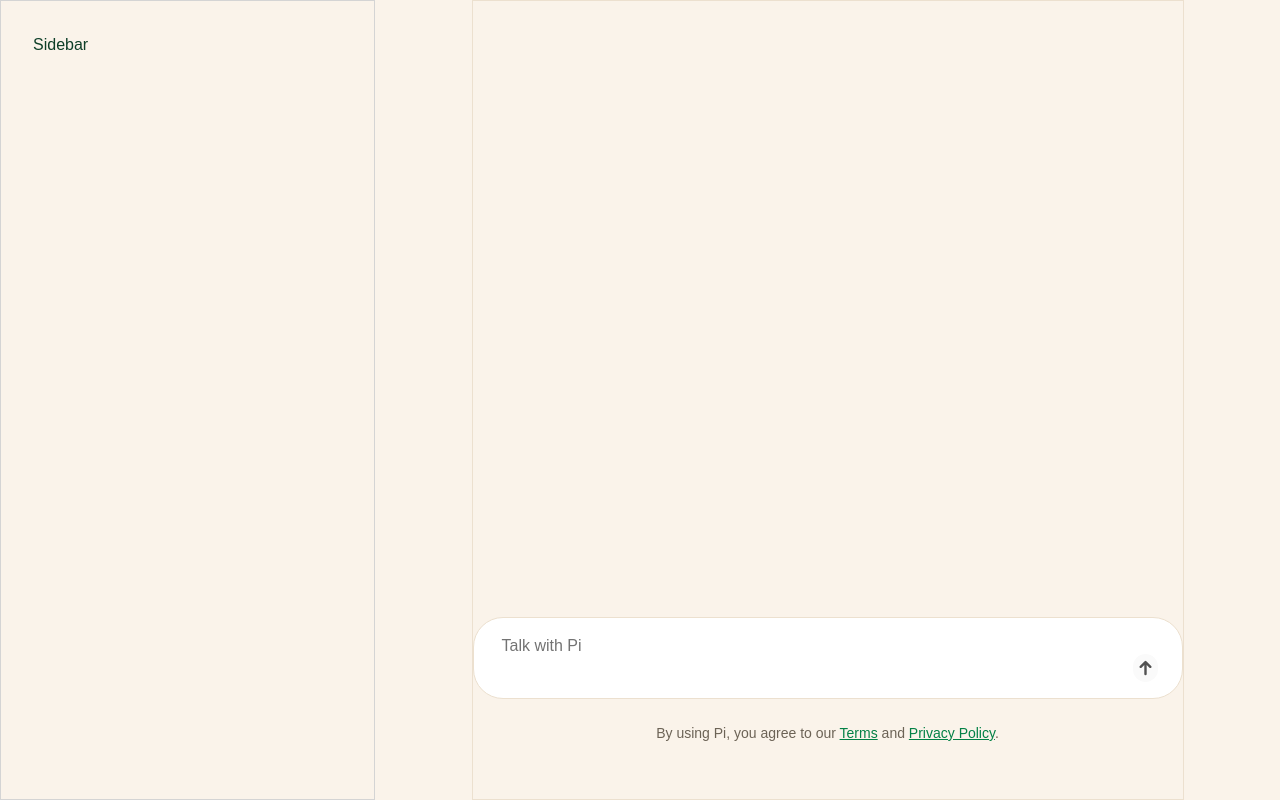
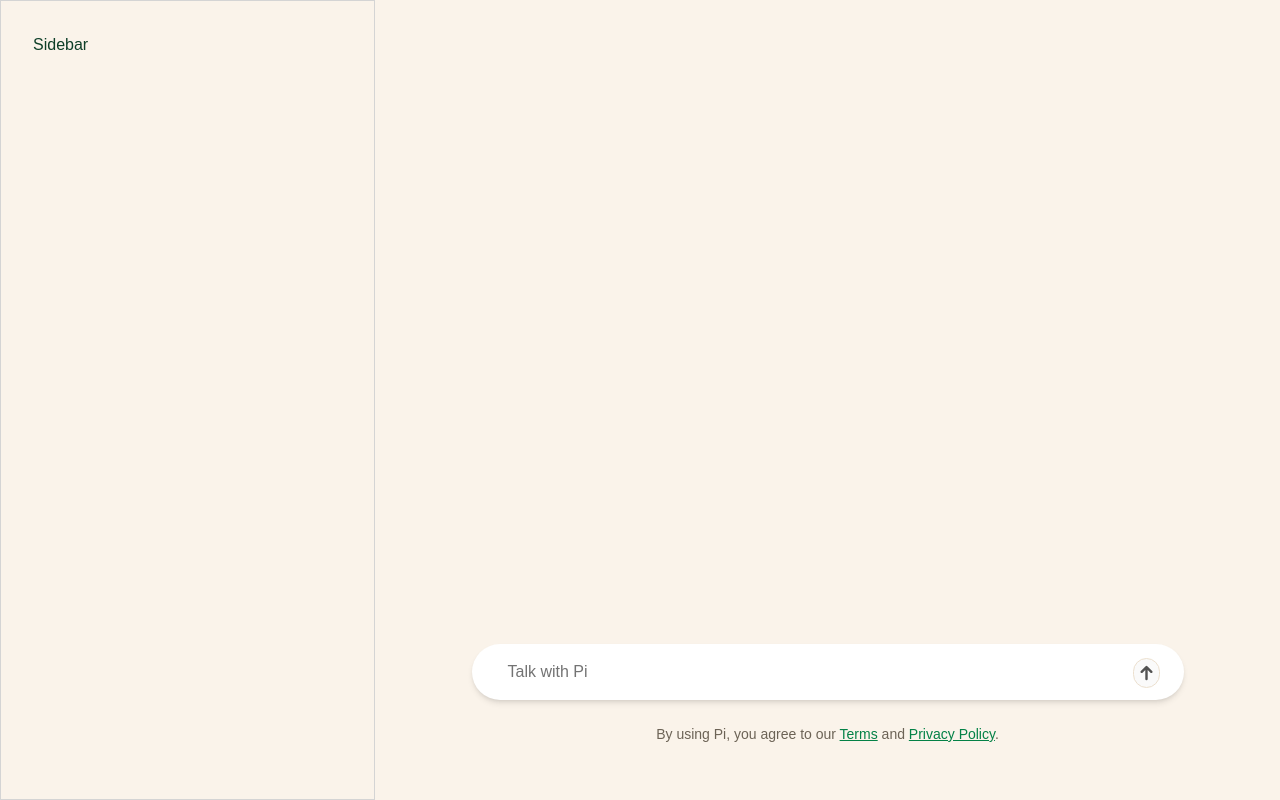
Before and after one commit to purohitdheeraj/pi-web, a Next.js app: page / in a window 1280 px wide. Built offline with nearby package versions, Linux system fonts and the light colour scheme.

Commit message:
fix: textarea

```diff
--- a/src/app/page.tsx
+++ b/src/app/page.tsx
@@ -13,16 +13,17 @@ export default function Home() {
         Sidebar
 
       </div>
-      <div className='border mx-auto flex-grow flex flex-col py-8 max-w-[712px]'>
-        <div className='mt-auto h-max'>
+      <div className=' mx-auto flex-grow flex flex-col py-8 max-w-[712px]'>
+        <div className='mt-auto'>
 
-        <div className='flex items-end w-full h-full border bg-white rounded-[30px] px-4 py-2'>
+        <div className='flex items-end gap-2 w-full min-h-6 shadow-md bg-white rounded-[30px] px-6 py-2'>
           <Textarea
-            className='flex-grow outline-none border-none shadow-none min-h-10 h-full  resize-none  bg-white overflow-hidden  text-[16px]'
+            className='flex-grow outline-none  shadow-none h-full resize-none  bg-white overflow-hidden  text-[16px]'
+            rows={1}
             placeholder='Talk with Pi'
           />
 
-          <button aria-label="Submit text" className="flex items-center justify-center rounded-full p-1.5 text-neutral-600 bg-neutral-50 m-2 transition-colors duration-300" type="button" ><svg xmlns="http://www.w3.org/2000/svg" width="13" height="16" fill="currentColor"><path  d="M.852 7.648a1.2 1.2 0 0 1 0-1.696l4.8-4.8a1.2 1.2 0 0 1 1.696 0l4.8 4.8a1.2 1.2 0 1 1-1.697 1.696L7.7 4.897V14a1.2 1.2 0 0 1-2.4 0V4.897L2.548 7.648a1.2 1.2 0 0 1-1.696 0Z" clip-rule="evenodd"></path></svg></button>
+          <button aria-label="Submit text" className="flex border items-center justify-center rounded-full text-neutral-600 bg-neutral-50 p-1.5  transition-colors duration-300 mb-1" type="button" ><svg xmlns="http://www.w3.org/2000/svg" width="13" height="16" fill="currentColor"><path  d="M.852 7.648a1.2 1.2 0 0 1 0-1.696l4.8-4.8a1.2 1.2 0 0 1 1.696 0l4.8 4.8a1.2 1.2 0 1 1-1.697 1.696L7.7 4.897V14a1.2 1.2 0 0 1-2.4 0V4.897L2.548 7.648a1.2 1.2 0 0 1-1.696 0Z" clipRule="evenodd"></path></svg></button>
         </div>
         </div>
 
```
